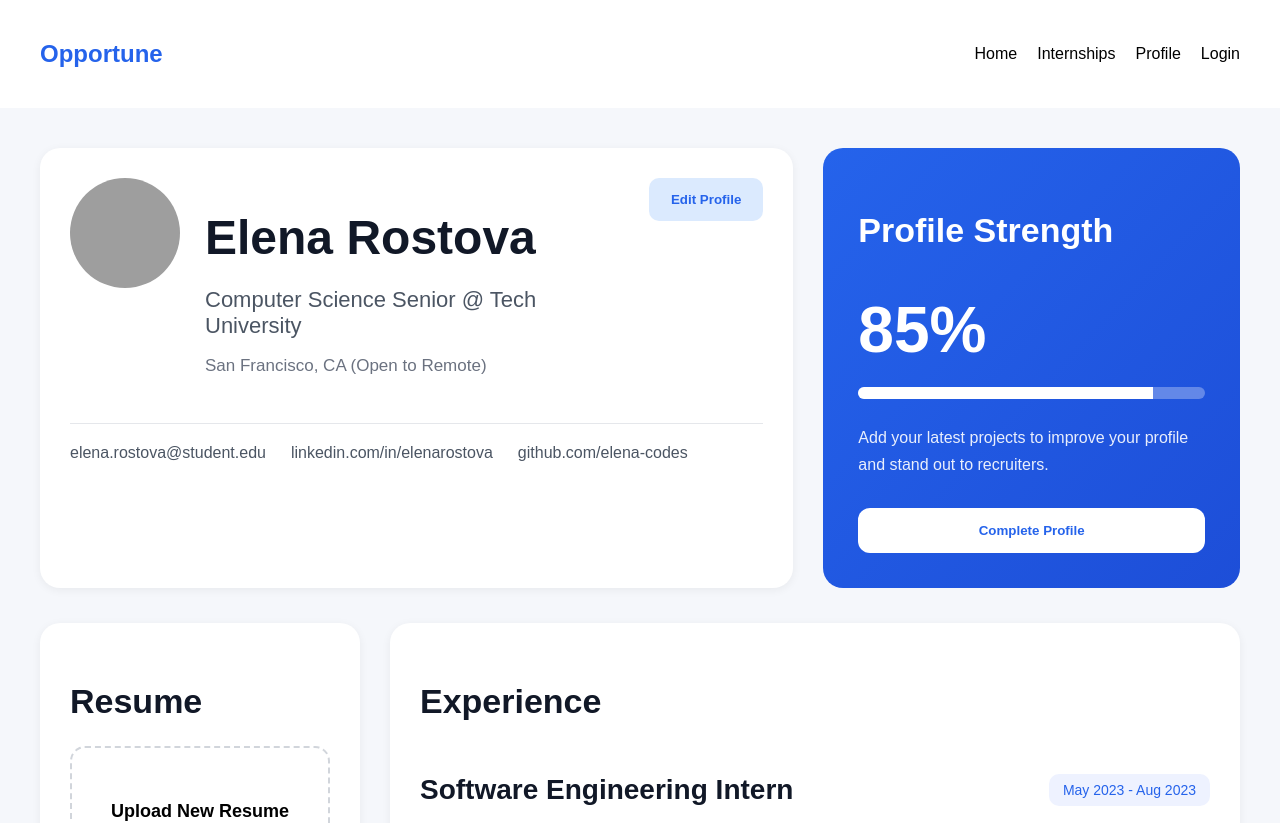
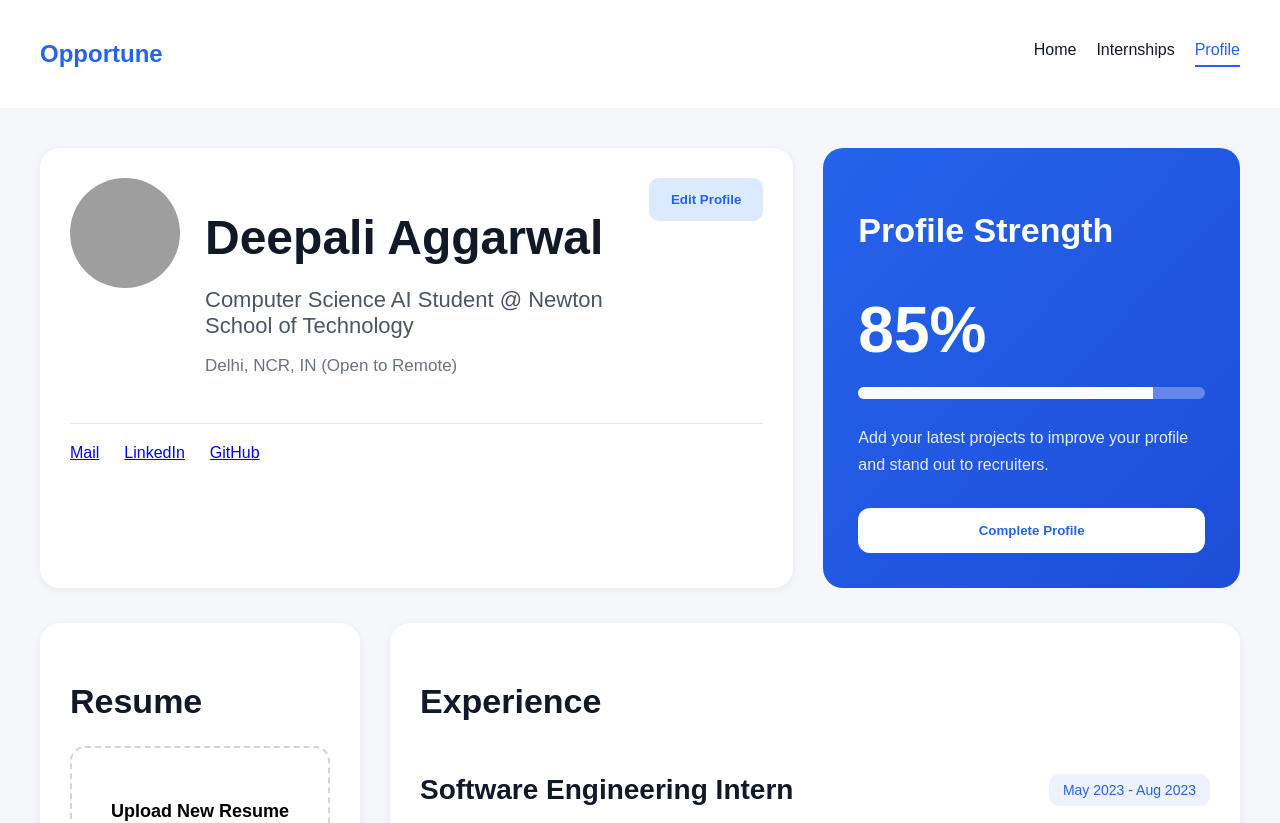
Before and after one commit to buildwithprachi/Opportune, a React (Vite) app: page /profile in a window 1280 px wide. Shown: the top 823 px of the page. Built offline with nearby package versions, Linux system fonts and the light colour scheme; grey boxes are pictures that could not be loaded.

Commit message:
Improvisations

```diff
--- a/src/components/Navbar.jsx
+++ b/src/components/Navbar.jsx
@@ -1,4 +1,4 @@
-import { Link } from "react-router-dom"
+import { NavLink } from "react-router-dom"
 import "../styles/Navbar.css"
 
 function Navbar() {
@@ -7,10 +7,19 @@ function Navbar() {
       <h1 className="logo">Opportune</h1>
 
       <div className="nav-links">
-        <Link to="/">Home</Link>
-        <Link to="/internships">Internships</Link>
-        <Link to="/saved">Profile</Link>
-        <Link to="/login">Login</Link>
+
+        <NavLink to="/">
+          Home
+        </NavLink>
+
+        <NavLink to="/internships">
+          Internships
+        </NavLink>
+
+        <NavLink to="/profile">
+          Profile
+        </NavLink>
+
       </div>
     </nav>
   )
--- a/src/pages/Home.jsx
+++ b/src/pages/Home.jsx
@@ -1,5 +1,6 @@
 import JobCard from "../components/JobCard"
 import Footer from "../components/Footer"
+import { Link } from "react-router-dom"
 import "../styles/Home.css"
 
 function Home() {
@@ -17,9 +18,11 @@ function Home() {
             interests and skills. Connect with top companies and take the first step towards your professional future.
           </p>
 
-          <button class="explore-btn">
-            Explore Internships
-          </button>
+          <Link to="/internships">
+            <button className="explore-btn">
+              Explore Internships
+            </button>
+          </Link>
 
         </div>
 
--- a/src/pages/Login.jsx
+++ b/src/pages/Login.jsx
@@ -1,7 +1,42 @@
 import "../styles/Login.css"
 import Footer from "../components/Footer"
 
+import { useNavigate } from "react-router-dom"
+import { useState } from "react"
+
 function Login() {
+
+    const [email, setEmail] = useState("")
+    const [password, setPassword] = useState("")
+    const [error, setError] = useState("")
+
+    const navigate = useNavigate()
+
+    const handleLogin = (e) => {
+
+        e.preventDefault()
+
+        if (!email || !password) {
+            setError("Please fill all fields")
+            return
+        }
+
+        if (password.length < 6) {
+            setError("Password must be at least 6 characters")
+            return
+        }
+
+        const user = {
+            email,
+        }
+
+        localStorage.setItem("user", JSON.stringify(user))
+
+        alert("Login Successful!")
+
+        navigate("/profile")
+    }
+
     return (
         <div className="login-page">
 
@@ -23,7 +58,7 @@ function Login() {
                         Log in to continue your internship journey.
                     </p>
 
-          <form className="login-form">
+                    <form className="login-form" onSubmit={handleLogin}>
 
                         <div className="input-group">
 
@@ -32,6 +67,8 @@ function Login() {
                             <input
                                 type="email"
                                 placeholder="student@university.edu"
+                                value={email}
+                                onChange={(e) => setEmail(e.target.value)}
                             />
 
                         </div>
@@ -49,11 +86,15 @@ function Login() {
                             <input
                                 type="password"
                                 placeholder="••••••••"
+                                value={password}
+                                onChange={(e) => setPassword(e.target.value)}
                             />
 
                         </div>
 
-            <button className="login-btn">
+                        {error && <p className="error-message">{error}</p>}
+
+                        <button className="login-btn" type="submit">
                             Log In
                         </button>
 
--- a/src/pages/Profile.jsx
+++ b/src/pages/Profile.jsx
@@ -18,11 +18,11 @@ function Profile() {
 
             <div className="profile-info">
 
-              <h1>Elena Rostova</h1>
+              <h1>Deepali Aggarwal</h1>
 
-              <h3>Computer Science Senior @ Tech University</h3>
+              <h3>Computer Science AI Student @ Newton School of Technology</h3>
 
-              <p>San Francisco, CA (Open to Remote)</p>
+              <p>Delhi, NCR, IN (Open to Remote)</p>
 
             </div>
 
@@ -32,11 +32,17 @@ function Profile() {
 
           <div className="profile-links">
 
-            <span>elena.rostova@student.edu</span>
+            <a href="deepali.a25134@nst.rishihood.edu.in" target="_blank" rel="noopener noreferrer">
+              Mail
+            </a>
 
-            <span>linkedin.com/in/elenarostova</span>
+            <a href="https://www.linkedin.com/in/deepali-aggarwal-b54066368/" target="_blank" rel="noopener noreferrer">
+              LinkedIn
+            </a>
 
-            <span>github.com/elena-codes</span>
+            <a href="https://github.com/deepaliaggarwal856-hub" target="_blank" rel="noopener noreferrer">
+              GitHub
+            </a>
 
           </div>
 
--- a/src/styles/Login.css
+++ b/src/styles/Login.css
@@ -160,3 +160,9 @@
 .social-buttons button:hover {
   background-color: #f9fafb;
 }
+
+.error-message {
+  color: red;
+  font-size: 14px;
+  margin-top: -10px;
+}
--- a/src/styles/Navbar.css
+++ b/src/styles/Navbar.css
@@ -25,6 +25,13 @@ body {
 
 .nav-links a {
   text-decoration: none;
-  color: black;
+  color: #111827;
   font-weight: 500;
+  padding-bottom: 6px;
+  transition: 0.3s ease;
 }
+
+.nav-links a.active {
+  color: #2563eb;
+  border-bottom: 2px solid #2563eb;
+}
```
Also changed, not shown: src/styles/Profile.css (+0 -16 lines). Lines whose indentation alone changed are shown as unchanged.
